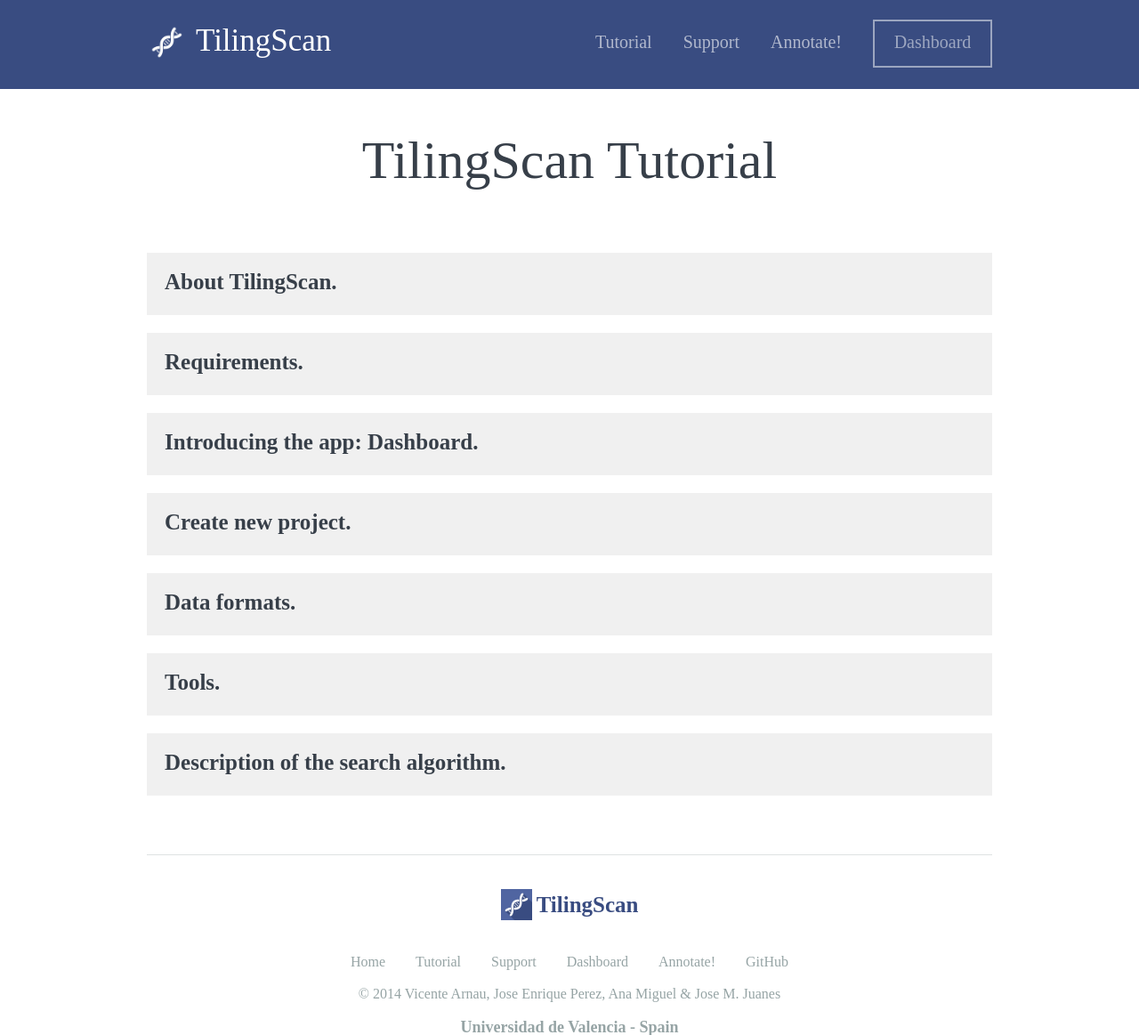
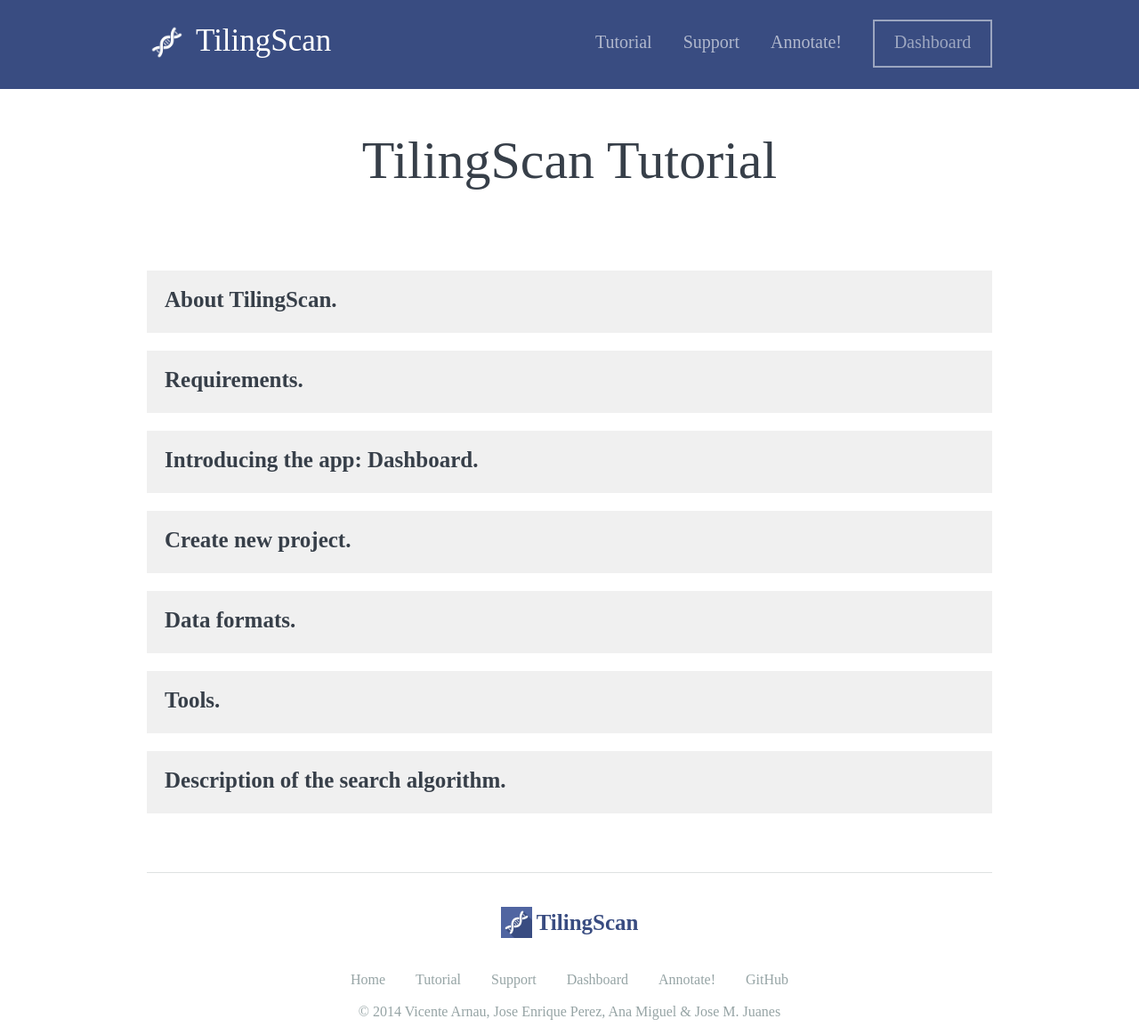
Before and after one commit to TilingScan/tilingscan, a PHP site: page /tutorial in a window 1280 px wide. Shown: the top 1163 px of the page at 89% size. Run offline with PHP 8.4, Linux system fonts and the light colour scheme; some libraries are stand-ins or nearby versions; some web fonts are replaced.

Commit message:
Changed tutorial style

```diff
--- a/css/style.css
+++ b/css/style.css
@@ -228,26 +228,26 @@
 
 /* Elemento del tutorial */
 .tutorial-item { width: 910px; min-height: 50px; background-color: #f0f0f0; }
-.tutorial-item { font-size: 25px; line-height: 45px; }
-.tutorial-item { display: block; font-weight: bold; margin-bottom: 20px; }
+.tutorial-item { font-size: 25px; line-height: 45px; font-weight: bold; }
+.tutorial-item { display: block; margin-bottom: 20px; margin-top: 20px; }
 .tutorial-item { padding-left: 20px; padding-bottom: 10px; }
 .tutorial-item { padding-right: 20px; padding-top: 10px; }
-
-/* Titulo de cada seccion */
-.tutorial-title { cursor: pointer; }
+.tutorial-item { cursor: pointer; }
 
 /* Contenido del elemento */
-.tutorial-cont { width: 890px; min-height: 50px; background-color: #ffffff; }
+.tutorial-cont { width: 908px; min-height: 50px; background-color: #ffffff; }
 .tutorial-cont { font-size: 20px; line-height: 30px; font-weight: normal; }
-.tutorial-cont { padding: 10px; display: none; }
+.tutorial.cont { margin-top: 10px; margin-bottom: 10px; }
+.tutorial-cont { padding: 20px; display: none; }
+.tutorial-cont { border-color: #ababab; border-style: solid; border-width: 1px; }
 
 /* Seccion */
 .tutorial-sec { font-size: 25px; }
 
 /* Boton para cerrar */
-.tutorial-close { display: block; width: 890px; height: 30px; }
+.tutorial-close { display: block; width: 910px; height: 50px; }
 .tutorial-close { text-align: center; color: #ffffff; cursor: pointer; }
-.tutorial-close { line-height: 30px; font-size: 20px; }
+.tutorial-close { line-height: 50px; font-size: 20px; }
 .tutorial-close { background-color: #ababab; }
 
 /* Al poner encima el raton */
--- a/tutorial.php
+++ b/tutorial.php
@@ -28,10 +28,8 @@
 			<!-- Espacios -->
 			<br><br><br>
 
-			<div class="tutorial-item">
-
 			<!-- Titulo -->
-				<b class="tutorial-title" onclick="AbrirCerrar('1');">About TilingScan.</b>
+			<div class="tutorial-item" onclick="AbrirCerrar('1');">About TilingScan.</div>
 
 			<!-- Contenido -->
 			<div class="tutorial-cont" id="1">
@@ -50,12 +48,9 @@
 				<div class="tutorial-close"  onclick="AbrirCerrar('1');">Close</div>
 			</div>
 
-			</div>
-
-			<div class="tutorial-item">
 
 			<!-- Titulo -->
-				<b class="tutorial-title" onclick="AbrirCerrar('2');">Requirements.</b>
+			<div class="tutorial-item" onclick="AbrirCerrar('2');">Requirements.</b></div>
 
 			<!-- Contenido -->
 			<div class="tutorial-cont" id="2">
@@ -71,12 +66,9 @@
 				<div class="tutorial-close"  onclick="AbrirCerrar('2');">Close</div>
 			</div>
 
-			</div>
-
-			<div class="tutorial-item">
 
 			<!-- Titulo -->
-				<b class="tutorial-title" onclick="AbrirCerrar('3');">Introducing the app: Dashboard.</b>
+			<div class="tutorial-item" onclick="AbrirCerrar('3');">Introducing the app: Dashboard.</div>
 
 			<!-- Contenido -->
 			<div class="tutorial-cont" id="3">
@@ -91,12 +83,9 @@
 				<div class="tutorial-close"  onclick="AbrirCerrar('3');">Close</div>
 			</div>
 
-			</div>
-
-			<div class="tutorial-item">
 
 			<!-- Titulo -->
-				<b class="tutorial-title" onclick="AbrirCerrar('4');">Create new project.</b>
+			<div class="tutorial-item" onclick="AbrirCerrar('4');">Create new project.</div>
 
 			<!-- Contenido -->
 			<div class="tutorial-cont" id="4">
@@ -128,15 +117,12 @@
 				<br><br>
 
 				<div class="tutorial-close"  onclick="AbrirCerrar('4');">Close</div>
-				</div>
 
 			</div>
 
 
-			<div class="tutorial-item">
-
 			<!-- Titulo -->
-				<b class="tutorial-title" onclick="AbrirCerrar('6');">Data formats.</b>
+			<div class="tutorial-item" onclick="AbrirCerrar('6');">Data formats.</div>
 
 			<!-- Contenido -->
 			<div class="tutorial-cont" id="6">
@@ -173,13 +159,10 @@
 				<div class="tutorial-close"  onclick="AbrirCerrar('6');">Close</div>
 			</div>
 
-			</div>
 
 
-			<div class="tutorial-item">
-
 			<!-- Titulo -->
-				<b class="tutorial-title" onclick="AbrirCerrar('5');">Tools.</b>
+			<div class="tutorial-item" onclick="AbrirCerrar('5');">Tools.</div>
 
 			<!-- Contenido -->
 			<div class="tutorial-cont" id="5">
@@ -273,12 +256,10 @@
 
 				<div class="tutorial-close"  onclick="AbrirCerrar('5');">Close</div>
 			</div>
-			</div>
 
-			<div class="tutorial-item">
 
 			<!-- Titulo -->
-				<b class="tutorial-title" onclick="AbrirCerrar('7');">Description of the search algorithm.</b>
+			<div class="tutorial-item" onclick="AbrirCerrar('7');">Description of the search algorithm.</div>
 
 			<!-- Contenido -->
 			<div class="tutorial-cont" id="7">
@@ -312,7 +293,6 @@
 
 				<div class="tutorial-close"  onclick="AbrirCerrar('7');">Close</div>
 			</div>
-			</div>
 
 			<!-- Espacios -->
 			<br><br>
```
Lines whose indentation alone changed are shown as unchanged.
